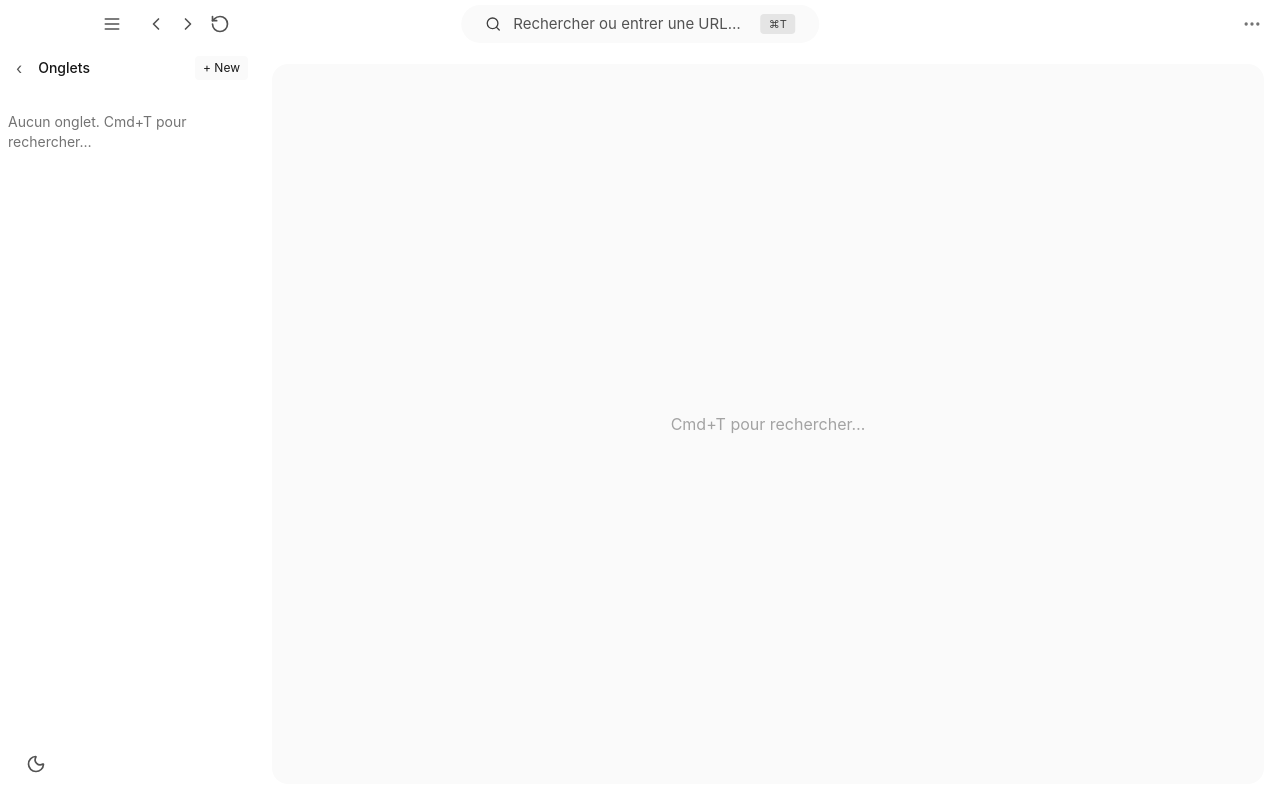
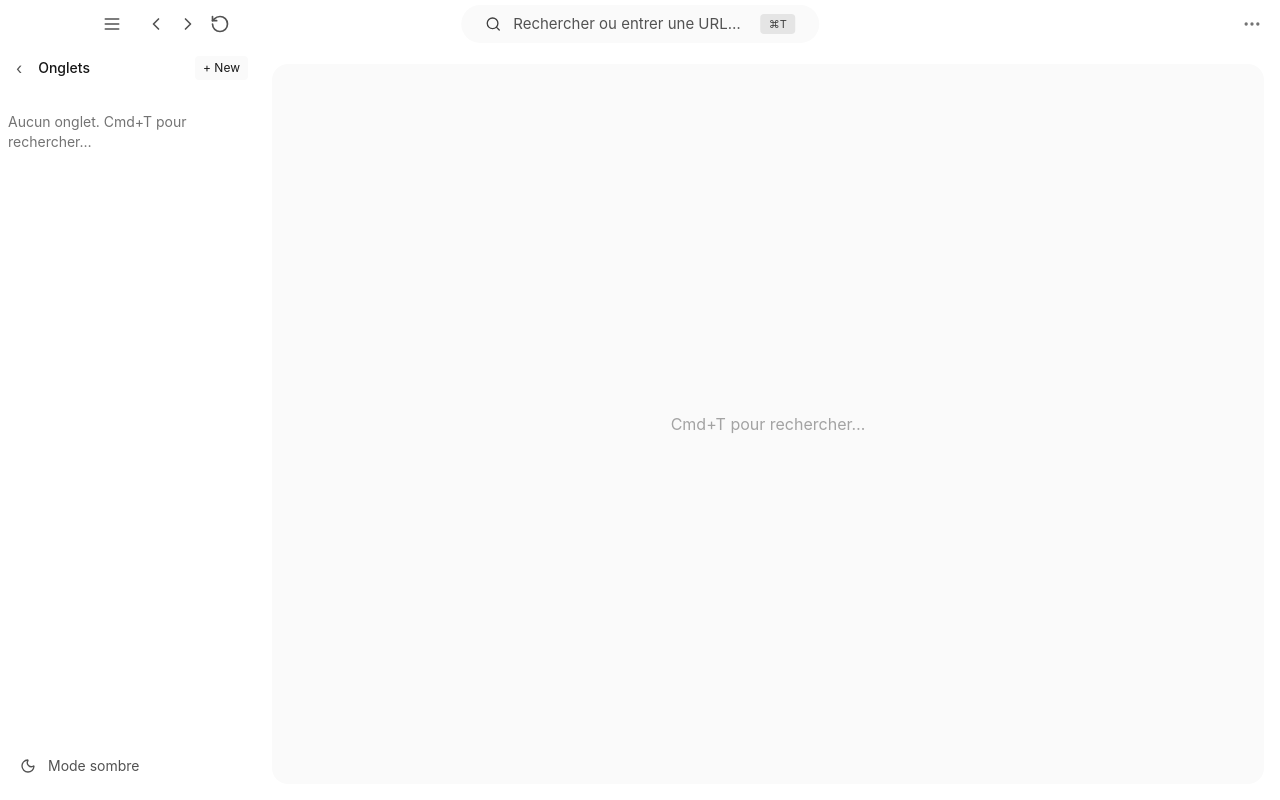
Before and after one commit to Sanzcloud-web/Shy-Navigator, a React (Vite) app: page /#/ in a window 1280 px wide. Built offline with nearby package versions, Linux system fonts and the light colour scheme.

Commit message:
Add theme toggle button to Sidebar and update BrowserPage to pass theme state. Refactor theme handling for improved user experience and layout consistency.

```diff
--- a/src/components/Sidebar.tsx
+++ b/src/components/Sidebar.tsx
@@ -1,5 +1,6 @@
 import clsx from 'clsx'
 import { getDomainName } from '../lib/favicon'
+import { Moon, Sun } from 'lucide-react'
 
 export type Tab = {
   id: string
@@ -13,13 +14,15 @@ type Props = {
   activeId?: string
   collapsed: boolean
   sidebarHovered?: boolean
+  isDark?: boolean
   onToggleCollapsed: () => void
   onSelect: (id: string) => void
   onClose: (id: string) => void
   onNewTab: () => void
+  onToggleTheme?: () => void
 }
 
-export default function Sidebar({ tabs, activeId, collapsed, sidebarHovered, onToggleCollapsed, onSelect, onClose, onNewTab }: Props) {
+export default function Sidebar({ tabs, activeId, collapsed, sidebarHovered, isDark, onToggleCollapsed, onSelect, onClose, onNewTab, onToggleTheme }: Props) {
   const isVisible = !collapsed || sidebarHovered
   return (
     <div
@@ -44,7 +47,7 @@ export default function Sidebar({ tabs, activeId, collapsed, sidebarHovered, onT
         )}
       </div>
 
-      <div className="overflow-y-auto py-2 space-y-1">
+      <div className="overflow-y-auto py-2 space-y-1 pb-16">
         {tabs.map(tab => (
           <div
             key={tab.id}
@@ -84,6 +87,27 @@ export default function Sidebar({ tabs, activeId, collapsed, sidebarHovered, onT
         )}
       </div>
 
+      {/* Bouton de thème en bas de la sidebar */}
+      {onToggleTheme && (
+        <div className="absolute bottom-4 left-2 right-2">
+          <button
+            onClick={onToggleTheme}
+            className={clsx(
+              'w-full flex items-center gap-3 px-3 py-2 rounded-lg text-neutral-600 dark:text-neutral-400 hover:text-neutral-900 dark:hover:text-neutral-100 hover:bg-neutral-100 dark:hover:bg-neutral-800 transition-colors',
+              !isVisible && 'justify-center'
+            )}
+            title={isDark ? 'Passer en mode clair' : 'Passer en mode sombre'}
+          >
+            {isDark ? <Sun className="w-4 h-4" /> : <Moon className="w-4 h-4" />}
+            {isVisible && (
+              <span className="text-sm">
+                {isDark ? 'Mode clair' : 'Mode sombre'}
+              </span>
+            )}
+          </button>
+        </div>
+      )}
+
       {/* Drag handled by the TopBar; no overlay here to avoid stacking issues */}
     </div>
   )}
--- a/src/pages/BrowserPage.tsx
+++ b/src/pages/BrowserPage.tsx
@@ -112,10 +112,12 @@ export default function BrowserPage() {
             activeId={activeId}
             collapsed={collapsed}
             sidebarHovered={sidebarHovered}
+            isDark={isDark}
             onToggleCollapsed={() => setCollapsed(v => !v)}
             onSelect={setActiveId}
             onClose={closeTab}
             onNewTab={() => setPaletteOpen(true)}
+            onToggleTheme={toggleTheme}
           />
         </div>
         <div className="flex-1 relative p-4">
@@ -136,14 +138,6 @@ export default function BrowserPage() {
             </div>
           )}
 
-          {/* Bouton de basculement de thème */}
-          <button
-            onClick={toggleTheme}
-            className="fixed bottom-4 left-4 z-50 size-10 flex items-center justify-center rounded-full text-neutral-600 dark:text-neutral-400 transition-colors"
-            title={isDark ? 'Passer en mode clair' : 'Passer en mode sombre'}
-          >
-            {isDark ? <Sun className="w-5 h-5" /> : <Moon className="w-5 h-5" />}
-          </button>
 
           <CommandPalette
             open={paletteOpen}
```
